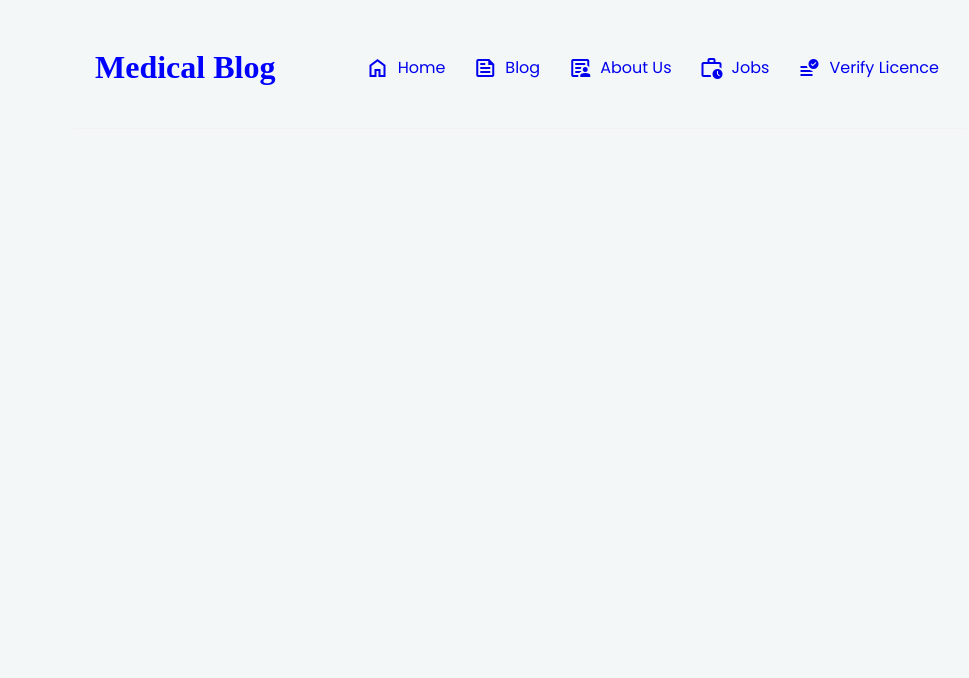
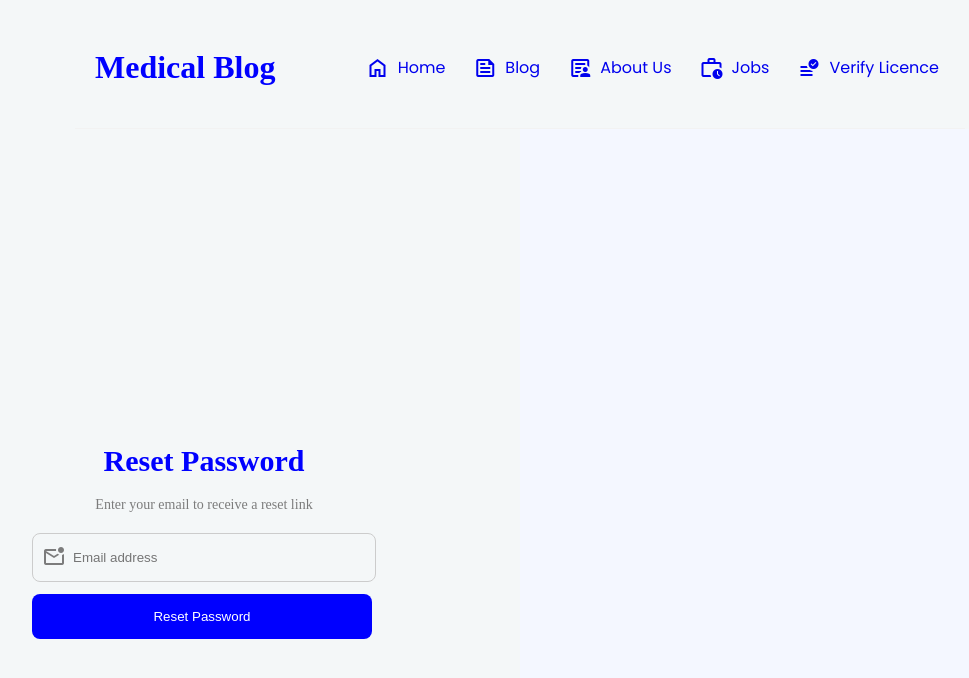
Before and after one commit to BitsortDev/YinMed_Blog, a React (Create React App) app: page /resetpassword in a window 1280 px wide. Shown: the top 678 px of the page, without its empty margins (120-1089 px from the left). Built offline with nearby package versions, Linux system fonts and the light colour scheme; no server answers.

Commit message:
function added to resetPassword button

```diff
--- a/src/App.js
+++ b/src/App.js
@@ -5,6 +5,7 @@ import NavBar from "./NavBar";
 import Welcome from "./Welcome";
 import Login from "./Login";
 import SignUp from "./SignUp";
+import ResetPassword from "./ResetPassword";
 
 
 function App() {
@@ -18,6 +19,7 @@ function App() {
             <Route exact path="/" element={<Welcome />}/>
             <Route path="/login" element={<Login />}/>
             <Route path="/signup" element={<SignUp />}/>
+            <Route path="/resetpassword" element={<ResetPassword />}/>
             </Routes>
           </div>
         </div>
--- a/src/Login.js
+++ b/src/Login.js
@@ -139,7 +139,7 @@ const Login = () => {
 
           <div className="forgotPass">
             <div className="forgot">
-              <a href="www">Forgot Password?</a>
+              <Link to="/resetPassword">Forgot Password?</Link>
             </div>
 
             <div className="register">
--- /dev/null
+++ b/src/ResetPassword.js
@@ -0,0 +1,65 @@
+import { useState } from "react";
+import { auth } from "./firebase";
+import { sendPasswordResetEmail } from "firebase/auth";
+
+const ResetPassword = () => {
+  const [email, setEmail] = useState("");
+  const [message, setMessage] = useState("");
+  const [loading, setLoading] = useState(false);
+
+  const handleReset = async (e) => {
+    e.preventDefault();
+
+    if (!email) return;
+
+    setLoading(true);
+    setMessage("");
+
+    try {
+      await sendPasswordResetEmail(auth, email);
+      setMessage("Password reset link sent to your email.");
+    } catch (error) {
+      setMessage(error.message);
+    } finally {
+      setLoading(false);
+    }
+  };
+
+  return (
+    <div className="AccountContainer">
+      <div className="AccountLeft">
+        <h2>Reset Password</h2>
+
+        <p className="subAccHead">
+          Enter your email to receive a reset link
+        </p>
+
+        {message && <div className="successPopup">{message}</div>}
+
+        <form className="AccountForm" onSubmit={handleReset}>
+          <div className="AccountInput">
+            <span className="material-symbols-outlined">
+              mark_email_unread
+            </span>
+
+            <input
+              type="email"
+              required
+              placeholder="Email address"
+              value={email}
+              onChange={(e) => setEmail(e.target.value)}
+            />
+          </div>
+
+          <button type="submit" disabled={loading}>
+            {loading ? "Sending..." : "Reset Password"}
+          </button>
+        </form>
+      </div>
+
+      <div className="AccountRight"></div>
+    </div>
+  );
+};
+
+export default ResetPassword;
```
